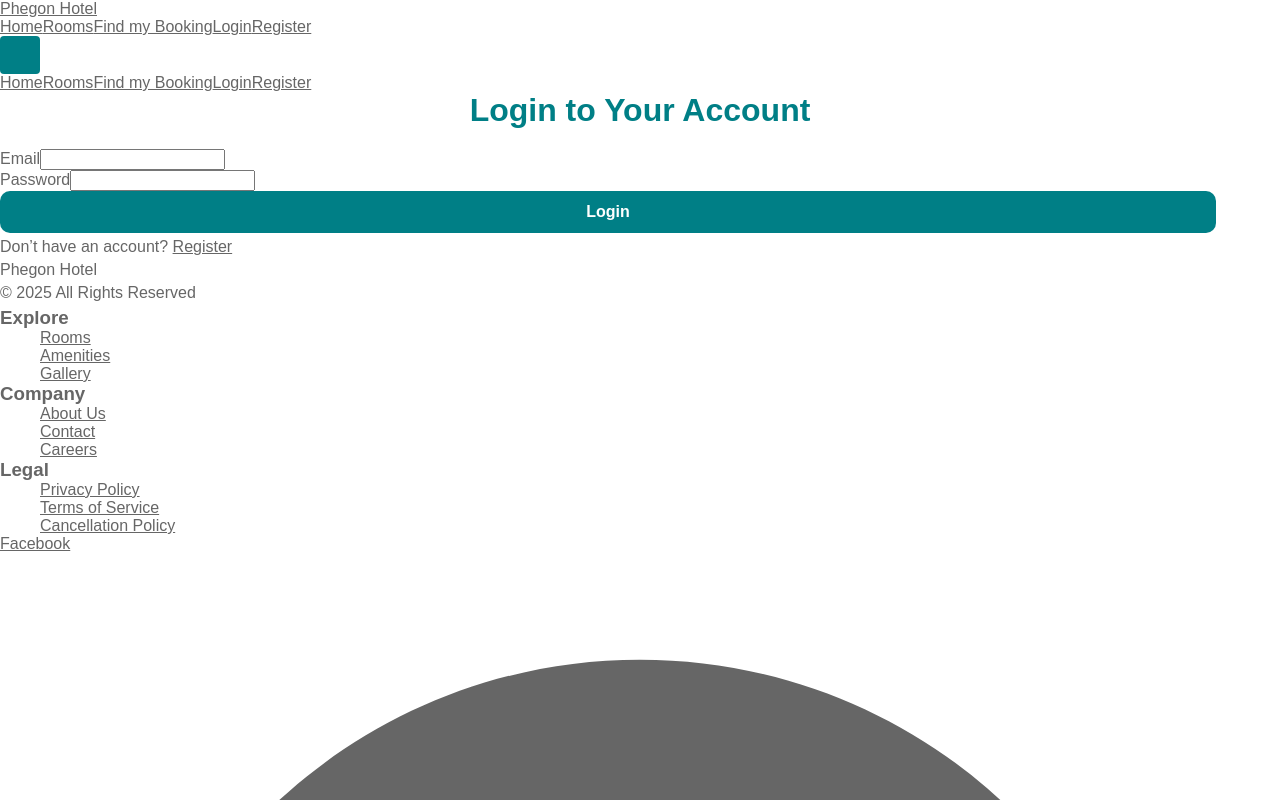
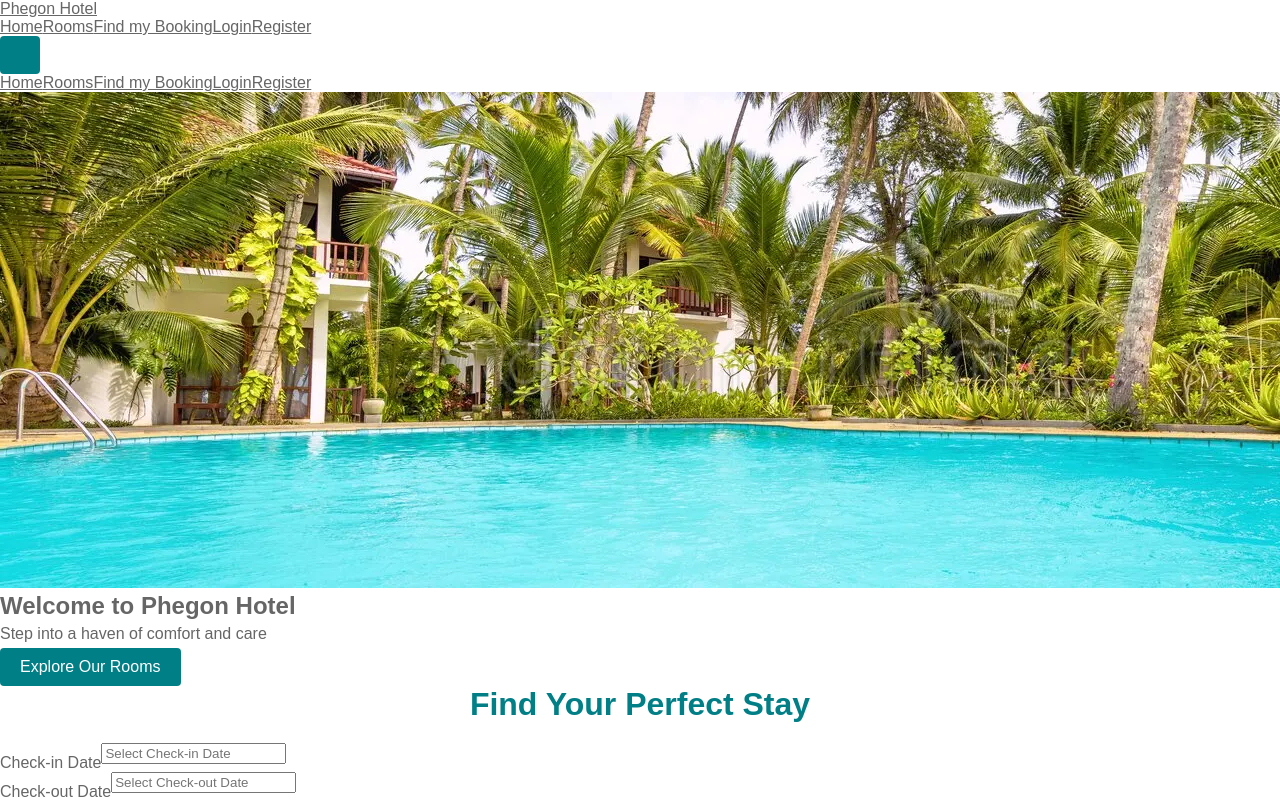
Before and after one commit to holibhai/Hotel_Management, a React (Create React App) app in the folder frontend/: page / in a window 1280 px wide. Before the commit this address led to /login. Shown: the top 800 px of the page. Built offline with nearby package versions, Linux system fonts and the light colour scheme; no server answers.

Commit message:
app.js updated

```diff
--- a/frontend/src/App.js
+++ b/frontend/src/App.js
@@ -24,12 +24,12 @@ import { ProtectedRoute, AdminRoute } from './service/guard';
 function App() {
   return (
     <BrowserRouter>
-      <div className="App">
+      <div className="">
         <Navbar />
-        <div className="content">
+        <div className="">
           <Routes>
             {/* Public Routes */}
-            <Route exact path="/home" element={<HomePage />} />
+            <Route exact path="/" element={<HomePage />} />
             <Route exact path="/login" element={<LoginPage />} />
             <Route path="/register" element={<RegisterPage />} />
             <Route path="/rooms" element={<AllRoomsPage />} />
```
